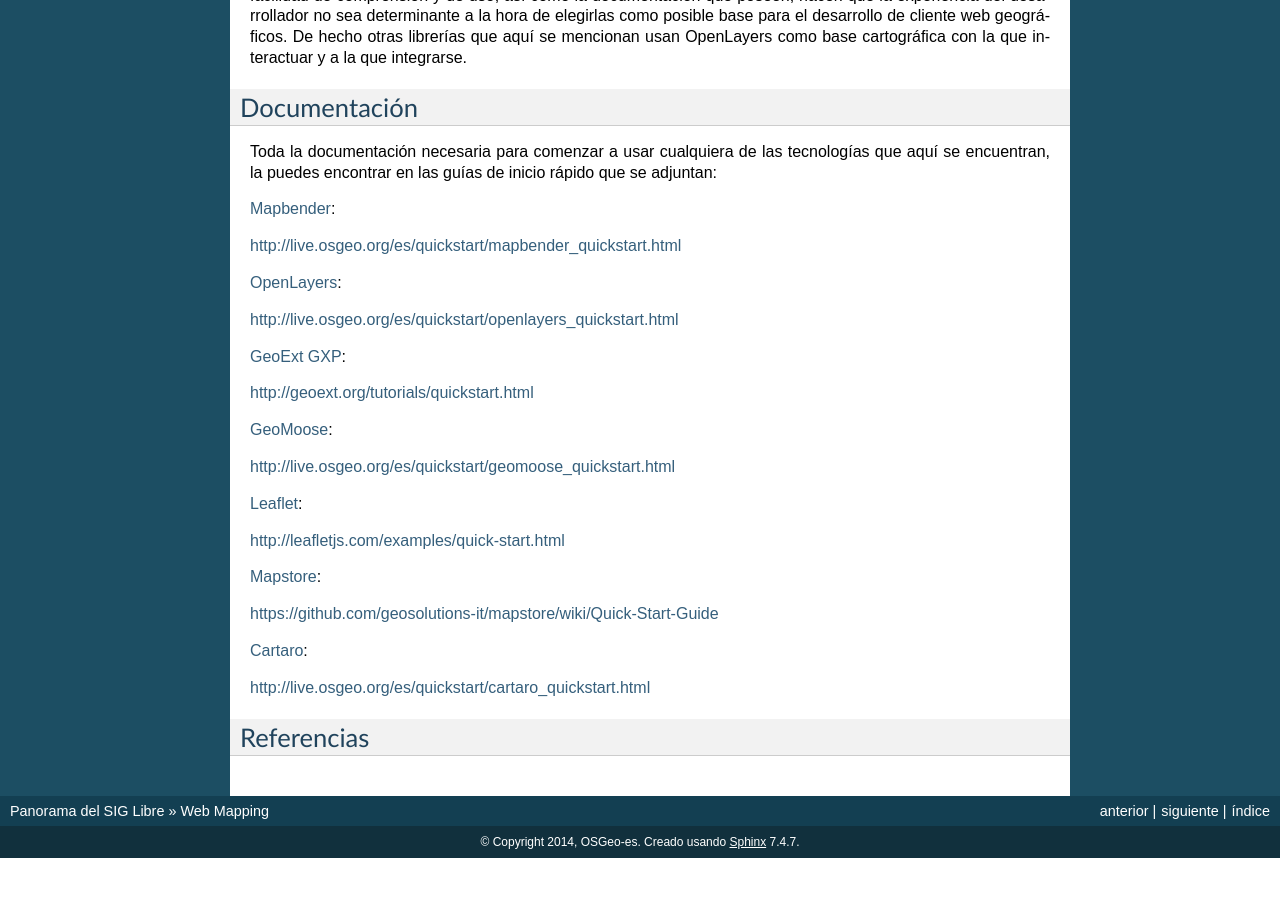
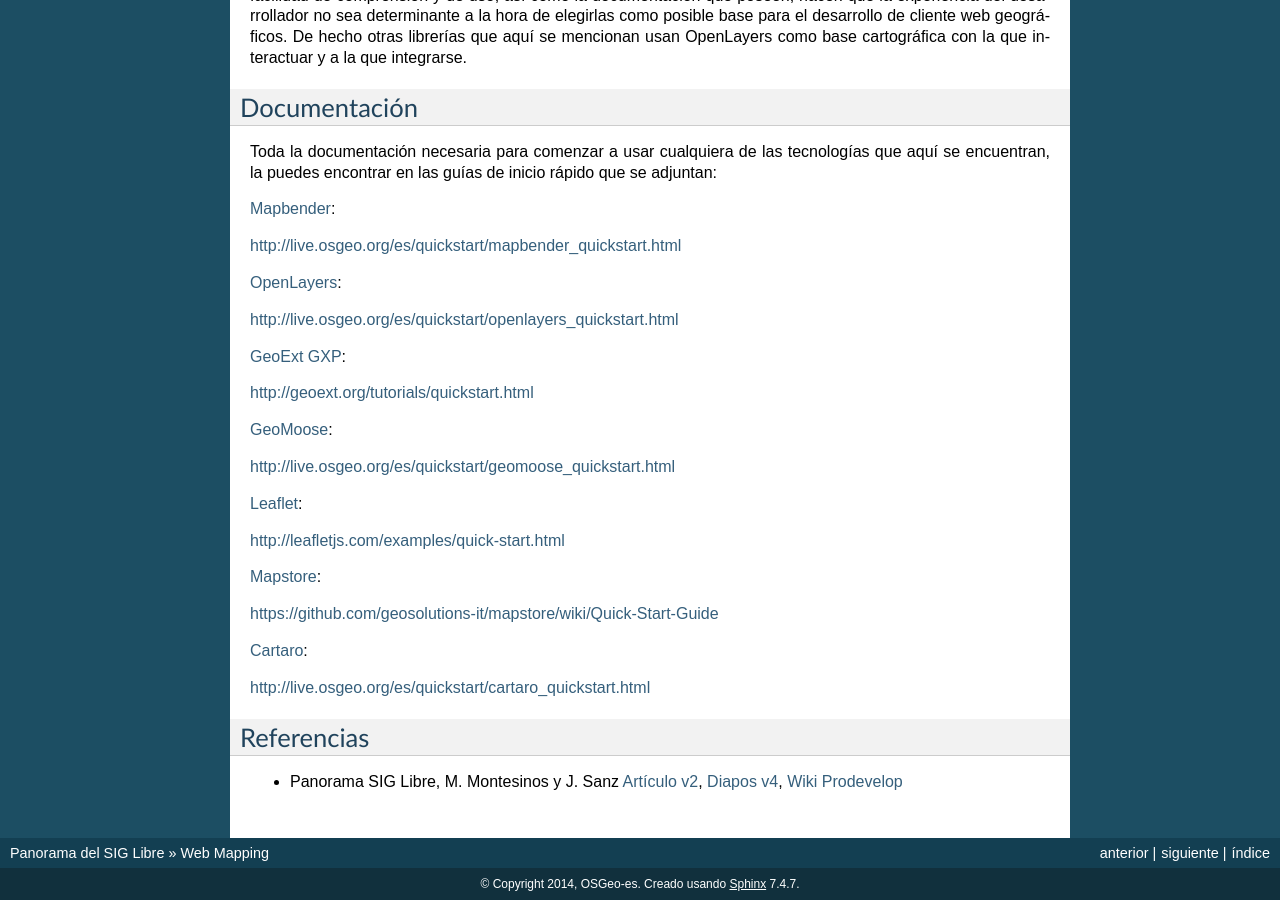
Before and after one commit to OSGeo-ES/panorama-siglibre8, a Sphinx documentation site: the page built from source/webmapping/index.rst, in a window 1280 px wide and 900 px high, scrolled down 3842 px. Built offline with Sphinx 7.4.7, drawn with Linux system fonts in a browser that asks for light colours; before the commit the page ends 4700 px from its top, so only the background shows below that.

Commit message:
Add new resources into the article.

```diff
--- a/source/webmapping/index.rst
+++ b/source/webmapping/index.rst
@@ -145,12 +145,17 @@
 Referencias
 ---------------
 
+- Panorama SIG Libre, M. Montesinos y J. Sanz `Artículo v2`_, `Diapos v4`_, `Wiki Prodevelop`_
+
 .. _Webmapping: http://wiki.osgeo.org/wiki/Panorama_SIG_Libre_2014/WebMapping
 .. _Vladimir Agafonkin: http://agafonkin.com/en/
 .. _Mapbox: https://www.mapbox.com
 .. _CartoDB: http://cartodb.com/
 .. _WebGL Earth: http://www.webglearth.com/
 .. _F4 Map: http://demo.f4map.com/
+.. _Artículo v2: http://dugi-doc.udg.edu/bitstream/handle/10256/1109/Montesinos_Art.pdf?sequence=18
+.. _Diapos v4: http://www.slideshare.net/migmontesinos/panorama-del-ecosistema-de-software-libre-gis-2009
+.. _Wiki Prodevelop: https://confluence.prodevelop.es/display/pan/Panorama+FOSS4G
 
 .. Enlaces a webs de proyectos
 .. _Mapbender: http://www.mapbender.org/Mapbender_Wiki
```
